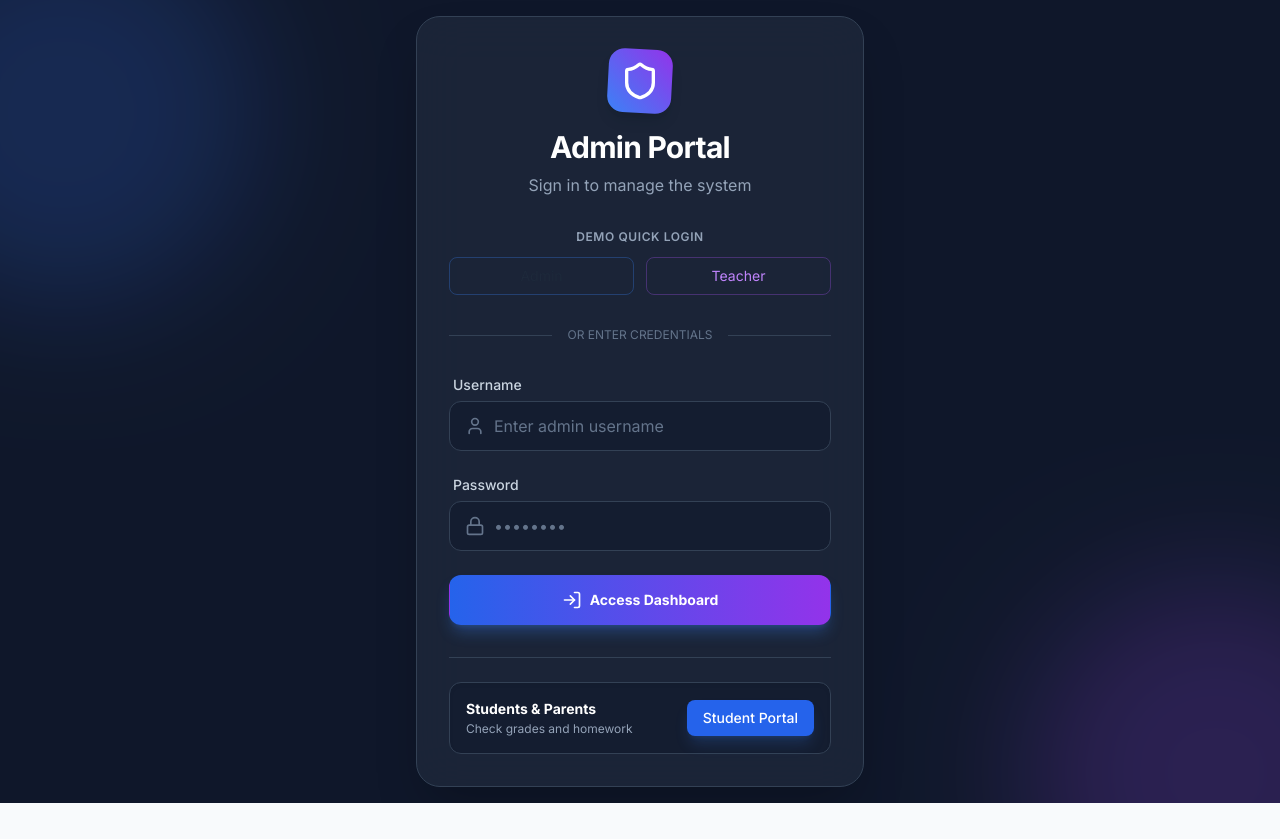
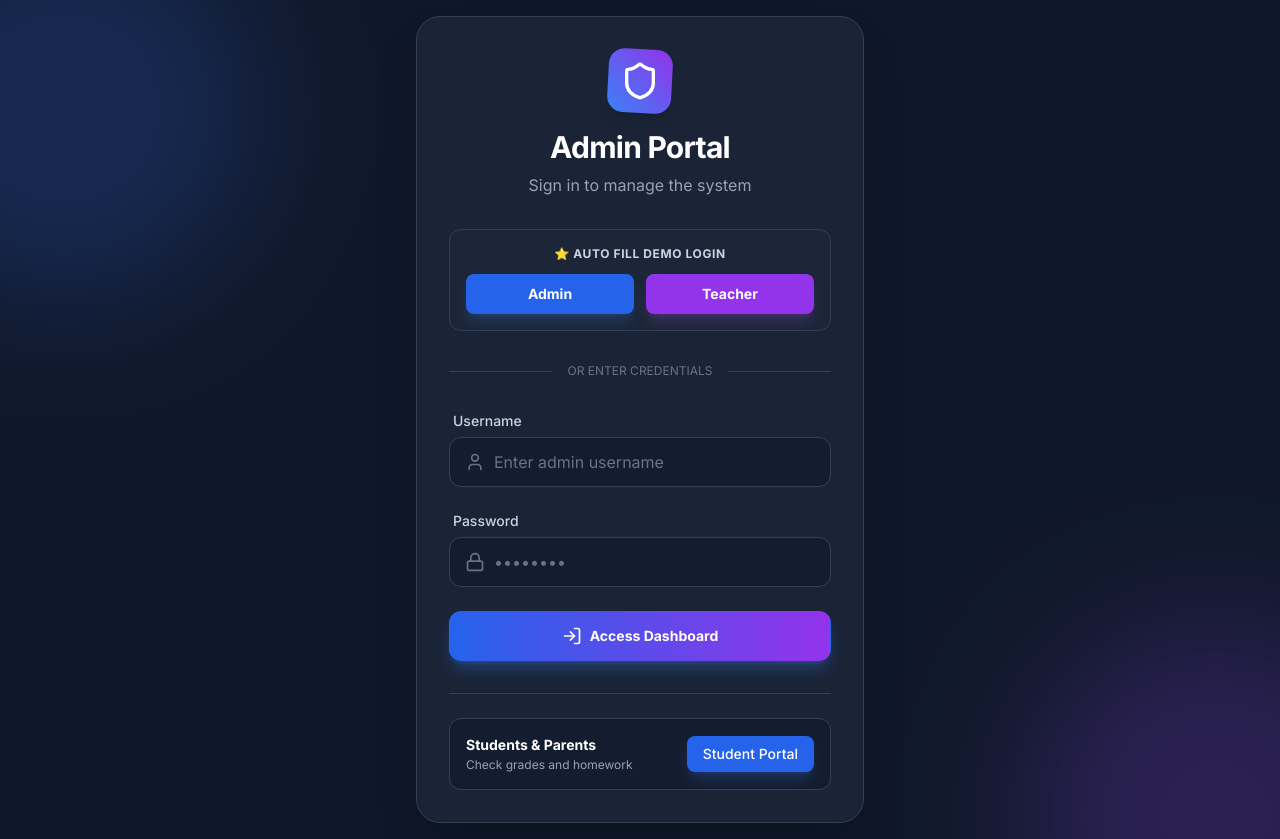
Before and after one commit to Disorn1998/school-web-new, a React app in the folder frontend/: page /admin/login in a window 1280 px wide. Before the commit the page ends 803 px from the top, so only its background shows below. Built offline with nearby package versions, Linux system fonts and the light colour scheme; no server answers; the HTML template or start-up script is replaced by a standard one.

Commit message:
style: make demo quick login buttons solid and highly visible

```diff
--- a/frontend/src/pages/AdminLogin.jsx
+++ b/frontend/src/pages/AdminLogin.jsx
@@ -55,21 +55,20 @@ const AdminLogin = () => {
               </div>
             )}
 
-            {/* DEMO MODE QUICK LOGIN BUTTONS */}
-            <div className="mb-6 space-y-3">
-              <p className="text-xs text-slate-400 uppercase tracking-wider text-center font-semibold">Demo Quick Login</p>
+            <div className="mb-6 space-y-3 bg-slate-800/50 p-4 rounded-xl border border-slate-700">
+              <p className="text-xs text-slate-300 uppercase tracking-wider text-center font-bold mb-2">⭐ Auto Fill Demo Login</p>
               <div className="grid grid-cols-2 gap-3">
                 <button
                   type="button"
                   onClick={() => { setUsername('admin'); setPassword('password'); }}
-                  className="py-2 px-3 border border-brand-500/30 rounded-lg text-sm text-brand-400 hover:bg-brand-500/10 transition-colors"
+                  className="py-2.5 px-3 bg-brand-600 hover:bg-brand-500 rounded-lg text-sm text-white font-bold transition-all shadow-lg shadow-brand-500/20 active:scale-95 flex items-center justify-center gap-2"
                 >
                   Admin
                 </button>
                 <button
                   type="button"
                   onClick={() => { setUsername('teacher1'); setPassword('password'); }}
-                  className="py-2 px-3 border border-purple-500/30 rounded-lg text-sm text-purple-400 hover:bg-purple-500/10 transition-colors"
+                  className="py-2.5 px-3 bg-purple-600 hover:bg-purple-500 rounded-lg text-sm text-white font-bold transition-all shadow-lg shadow-purple-500/20 active:scale-95 flex items-center justify-center gap-2"
                 >
                   Teacher
                 </button>
--- a/frontend/src/pages/StudentLogin.jsx
+++ b/frontend/src/pages/StudentLogin.jsx
@@ -57,21 +57,20 @@ const StudentLogin = () => {
               </div>
             )}
 
-            {/* DEMO MODE QUICK LOGIN BUTTONS */}
-            <div className="mb-6 space-y-3">
-              <p className="text-xs text-slate-500 uppercase tracking-wider text-center font-semibold">Demo Quick Login</p>
+            <div className="mb-6 space-y-3 bg-slate-50 p-4 rounded-xl border border-slate-200">
+              <p className="text-xs text-slate-600 uppercase tracking-wider text-center font-bold mb-2">⭐ Auto Fill Demo Login</p>
               <div className="grid grid-cols-2 gap-3">
                 <button
                   type="button"
                   onClick={() => { setUsername('STU20261'); setPassword('password'); }}
-                  className="py-2 px-3 bg-brand-50 border border-brand-200 rounded-lg text-sm text-brand-700 hover:bg-brand-100 transition-colors shadow-sm font-medium"
+                  className="py-2.5 px-3 bg-brand-600 hover:bg-brand-500 rounded-lg text-sm text-white font-bold transition-all shadow-lg shadow-brand-500/20 active:scale-95 flex items-center justify-center gap-2"
                 >
                   Student
                 </button>
                 <button
                   type="button"
                   onClick={() => { setUsername('parent1'); setPassword('password'); }}
-                  className="py-2 px-3 bg-blue-50 border border-blue-200 rounded-lg text-sm text-blue-700 hover:bg-blue-100 transition-colors shadow-sm font-medium"
+                  className="py-2.5 px-3 bg-blue-600 hover:bg-blue-500 rounded-lg text-sm text-white font-bold transition-all shadow-lg shadow-blue-500/20 active:scale-95 flex items-center justify-center gap-2"
                 >
                   Parent
                 </button>
```
